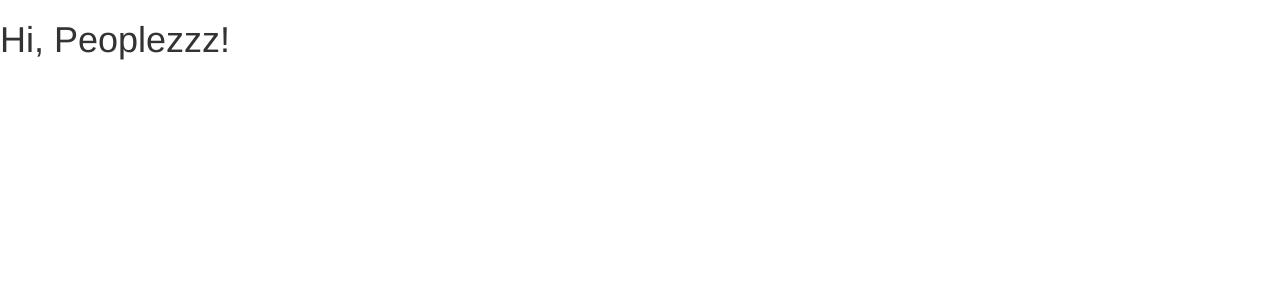
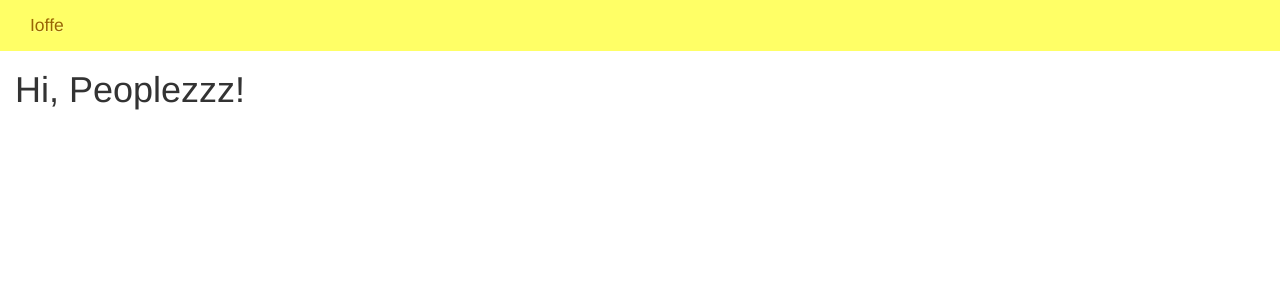
Before and after one commit to RodionGork/ioffe-flask, a Flask app: page / in a window 1280 px wide. Shown: the top 300 px of the page. Run offline with Flask 2, Linux system fonts and the light colour scheme; some libraries are stand-ins or nearby versions.

Commit message:
Improving layout

```diff
--- a/static/css/cmn.css
+++ b/static/css/cmn.css
@@ -0,0 +1,29 @@
+body {
+    margin: 0px auto;
+    font-family: Helvetica, Tahoma, Arial, sans-serif;
+    font-size: 14px;
+    line-height: 1.4;
+    background-color: white;
+    color: #333;
+    padding-top: 50px;
+}
+
+.container {
+    width: auto;
+    max-width: 1300px !important;
+}
+
+.header {
+    background: #ffff66;
+}
+
+.navbar a {
+    color: #996600;
+    font-size: 125%;
+    text-decoration: none;
+}
+
+.nav>li>a:hover {
+    background: #CC6633;
+    color: #ffff66;
+}
--- a/templates/index.html
+++ b/templates/index.html
@@ -1,4 +1,4 @@
 {% extends "layout.html" %}
-{% block body %}
+{% block content %}
 <h1>Hi, Peoplezzz!</h1>
 {% endblock %}
--- a/templates/layout.html
+++ b/templates/layout.html
@@ -10,7 +10,19 @@
     <script src="{{ url_for('static', filename = 'js/main.js') }}"></script>
 </head>
 <body>
-{% block body %}
-{% endblock %}
+
+<nav class="header navbar navbar-fixed-top">
+    <div class="container">
+        <ul class="nav navbar-nav">
+            <li><a href="#">Ioffe</a></li>
+        </ul>
+    </div>
+</nav>
+
+<div class="container">
+    {% block content %}
+    {% endblock %}
+</div>
+
 </body>
 </html>
```
